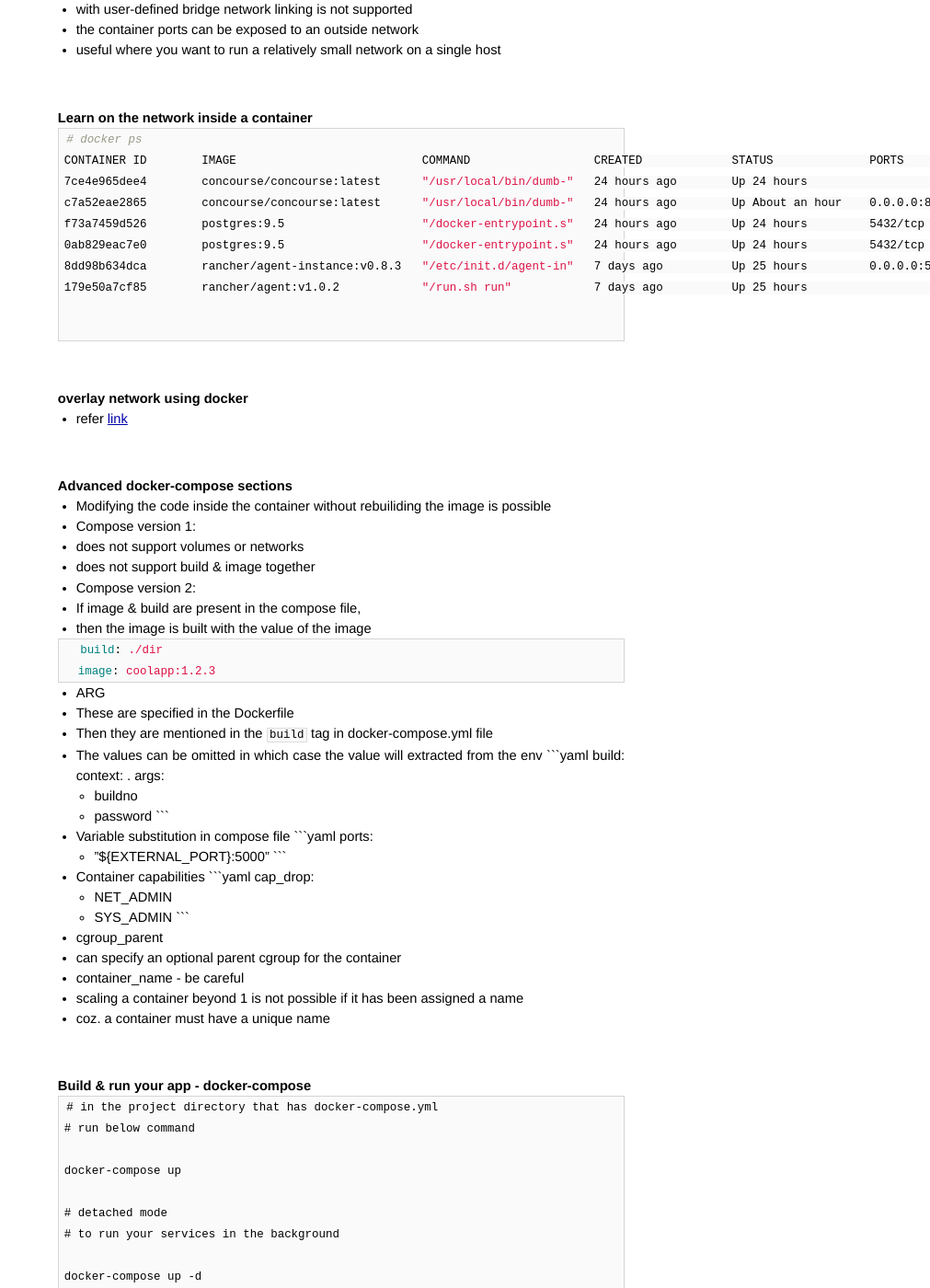
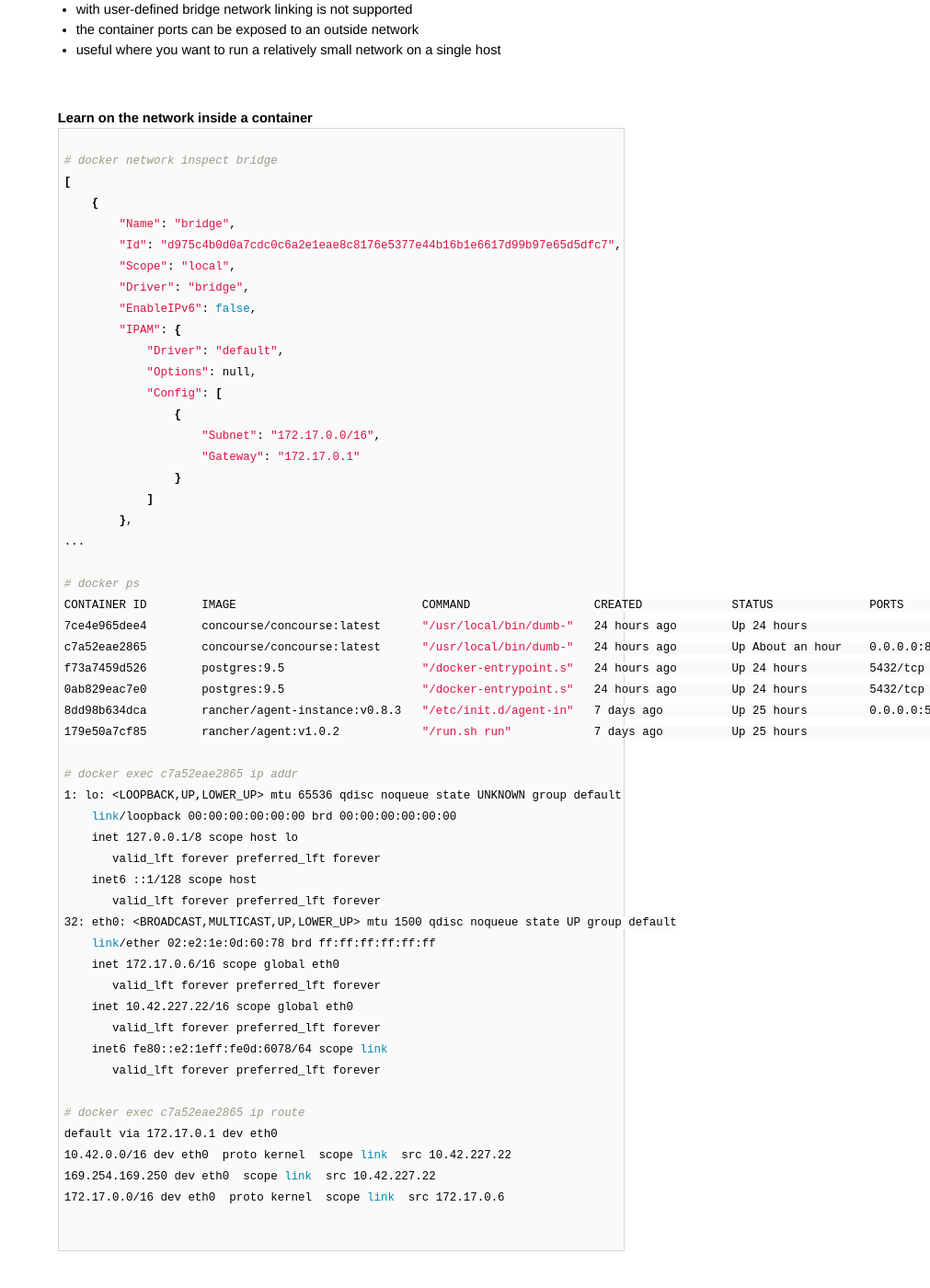
Before and after one commit to AmitKumarDas/amitkumardas.github.io, a Jekyll site: the page built from _posts/2016-09-18-analysis-and-dialysis-of-containers.md, in a window 1280 px wide and 1400 px high, scrolled down 3213 px. Shown: the whole window at 92% size, without its empty margins (269-1280 px from the left). Built offline with Jekyll 4.4.1, drawn with Linux system fonts in a browser that asks for light colours.

Commit message:
Update 2016-09-18-analysis-and-dialysis-of-containers.md

````diff
--- a/_posts/2016-09-18-analysis-and-dialysis-of-containers.md
+++ b/_posts/2016-09-18-analysis-and-dialysis-of-containers.md
@@ -170,6 +170,27 @@ docker network inspect my_br_0
 ### Learn on the network inside a container
 
 ```bash
+
+# docker network inspect bridge
+[
+    {
+        "Name": "bridge",
+        "Id": "d975c4b0d0a7cdc0c6a2e1eae8c8176e5377e44b16b1e6617d99b97e65d5dfc7",
+        "Scope": "local",
+        "Driver": "bridge",
+        "EnableIPv6": false,
+        "IPAM": {
+            "Driver": "default",
+            "Options": null,
+            "Config": [
+                {
+                    "Subnet": "172.17.0.0/16",
+                    "Gateway": "172.17.0.1"
+                }
+            ]
+        },
+...
+
 # docker ps
 CONTAINER ID        IMAGE                           COMMAND                  CREATED             STATUS              PORTS                                          NAMES
 7ce4e965dee4        concourse/concourse:latest      "/usr/local/bin/dumb-"   24 hours ago        Up 24 hours                                                        r-conc_concourse-worker_1
@@ -178,6 +199,28 @@ f73a7459d526        postgres:9.5                    "/docker-entrypoint.s"   24
 0ab829eac7e0        postgres:9.5                    "/docker-entrypoint.s"   24 hours ago        Up 24 hours         5432/tcp                                       r-conc_concourse-db_1
 8dd98b634dca        rancher/agent-instance:v0.8.3   "/etc/init.d/agent-in"   7 days ago          Up 25 hours         0.0.0.0:500->500/udp, 0.0.0.0:4500->4500/udp   3b1dad2f-6a83-44d0-a9f5-ca80191e2202
 179e50a7cf85        rancher/agent:v1.0.2            "/run.sh run"            7 days ago          Up 25 hours                                                        rancher-agent
+
+# docker exec c7a52eae2865 ip addr
+1: lo: <LOOPBACK,UP,LOWER_UP> mtu 65536 qdisc noqueue state UNKNOWN group default
+    link/loopback 00:00:00:00:00:00 brd 00:00:00:00:00:00
+    inet 127.0.0.1/8 scope host lo
+       valid_lft forever preferred_lft forever
+    inet6 ::1/128 scope host
+       valid_lft forever preferred_lft forever
+32: eth0: <BROADCAST,MULTICAST,UP,LOWER_UP> mtu 1500 qdisc noqueue state UP group default
+    link/ether 02:e2:1e:0d:60:78 brd ff:ff:ff:ff:ff:ff
+    inet 172.17.0.6/16 scope global eth0
+       valid_lft forever preferred_lft forever
+    inet 10.42.227.22/16 scope global eth0
+       valid_lft forever preferred_lft forever
+    inet6 fe80::e2:1eff:fe0d:6078/64 scope link
+       valid_lft forever preferred_lft forever
+
+# docker exec c7a52eae2865 ip route
+default via 172.17.0.1 dev eth0
+10.42.0.0/16 dev eth0  proto kernel  scope link  src 10.42.227.22
+169.254.169.250 dev eth0  scope link  src 10.42.227.22
+172.17.0.0/16 dev eth0  proto kernel  scope link  src 172.17.0.6
 
 
 ```
````
